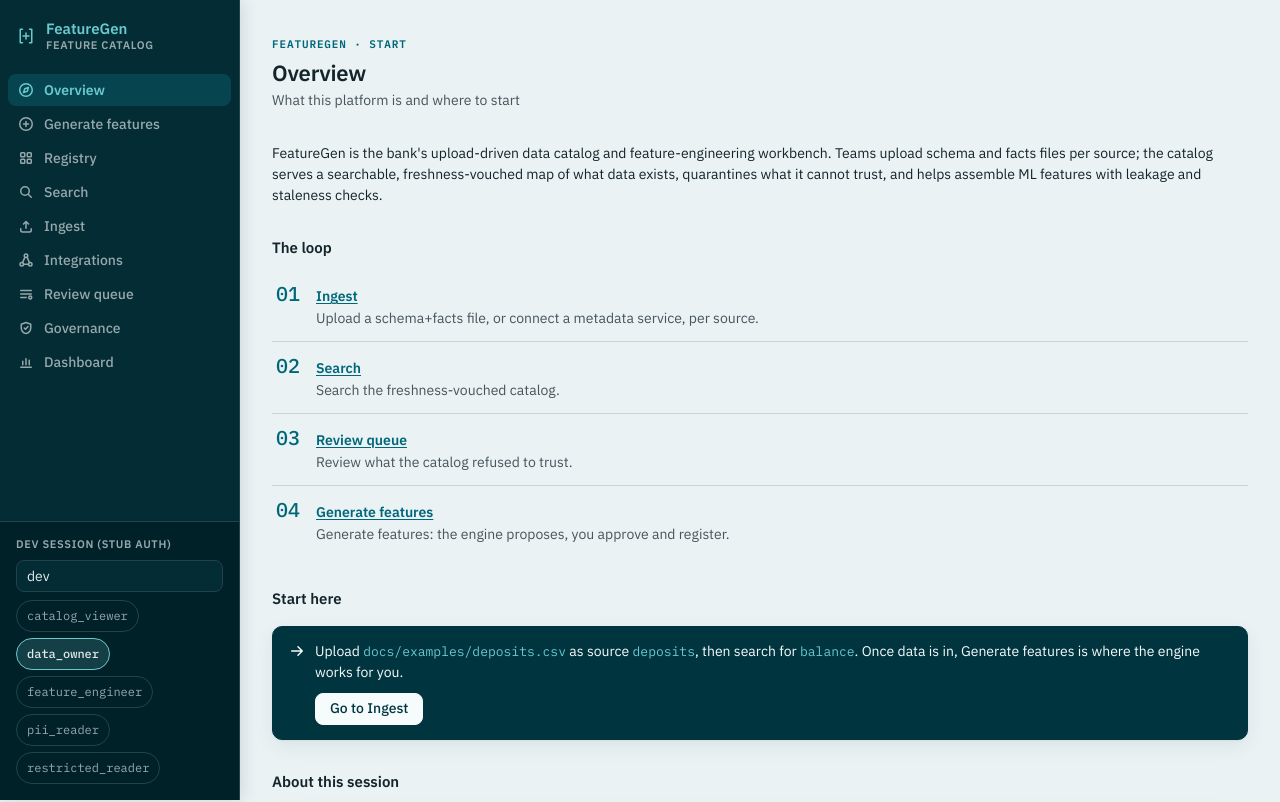
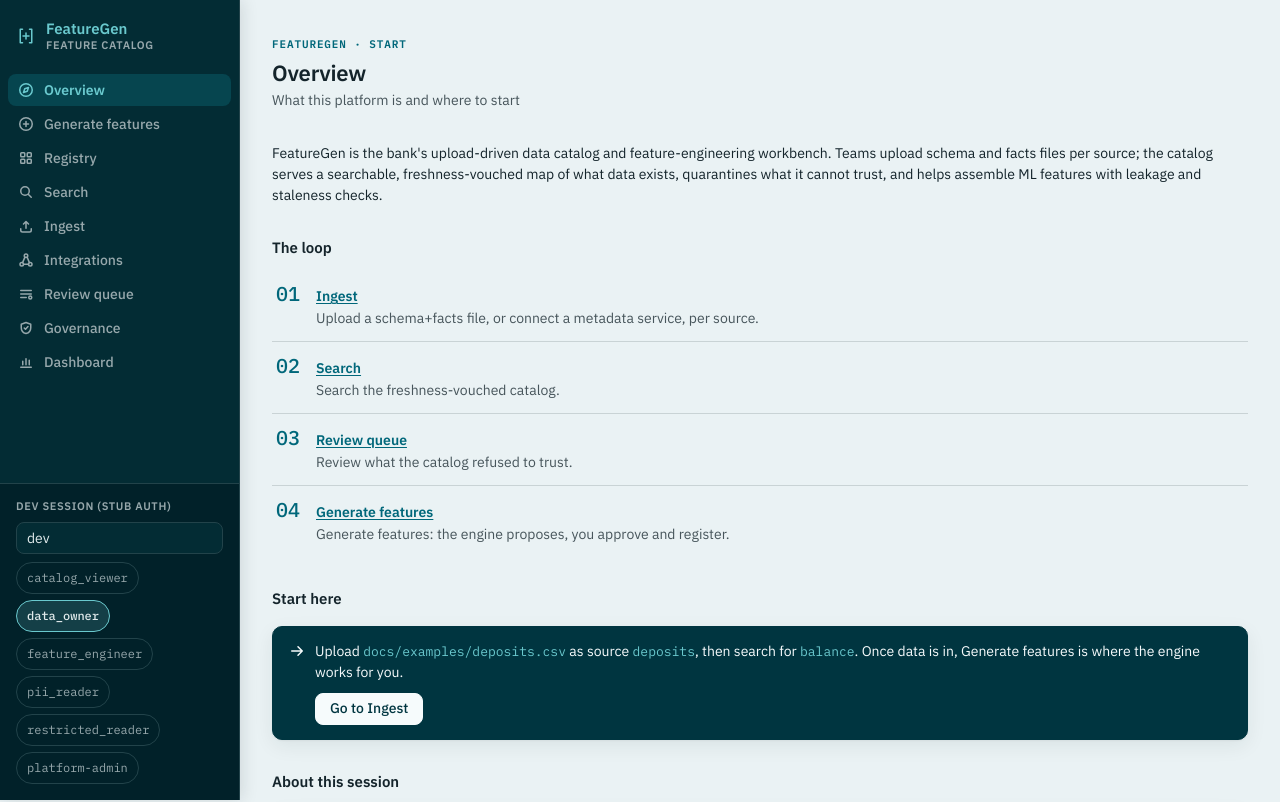
Before and after one commit to inder1991/feature-engineering, a React (Vite) app in the folder frontend/: page / in a window 1280 px wide. Shown: the top 802 px of the page. Built offline with nearby package versions, Linux system fonts and the light colour scheme.

Commit message:
fix(frontend): SessionBar offers platform-admin so governance screens are reachable
Co-Authored-By: Claude Fable 5 <noreply@anthropic.com>

```diff
--- a/frontend/src/SessionBar.tsx
+++ b/frontend/src/SessionBar.tsx
@@ -4,10 +4,12 @@ import { getSession, setSession, subscribe } from './session'
 // Two axes of the RBAC model, both exercisable from the dev session (see identity/permissions.py
 // + read_scope). Functional roles first (what OPERATIONS you may perform: catalog_viewer and
 // feature_engineer both grant feature:read, so the feature-lineage layer and the Registry render),
-// then data-sensitivity roles (which sensitive COLUMNS you may see). access_admin/platform_admin
-// are omitted on purpose: admin routes additionally require a real authenticated principal, which
-// the header stub cannot assert. The rail chips wrap (.session-roles: flex-wrap) as the list grows.
-const ROLES = ['catalog_viewer', 'data_owner', 'feature_engineer', 'pii_reader', 'restricted_reader']
+// then data-sensitivity roles (which sensitive COLUMNS you may see), then `platform-admin` — the
+// governance confirmer role the join/table-fact review + divergence screens require (the stub CAN
+// assert it: those routes check the role CLAIM, not a real authenticated principal). IAM `/admin`
+// routes still need a real principal and stay out. The rail chips wrap (.session-roles: flex-wrap).
+const ROLES = ['catalog_viewer', 'data_owner', 'feature_engineer', 'pii_reader', 'restricted_reader',
+  'platform-admin']
 
 // Rail-footer session controls. The chips are real checkboxes (visually hidden inputs) so
 // assistive tech and tests keep the checkbox role; the label renders the pressed chip.
```
